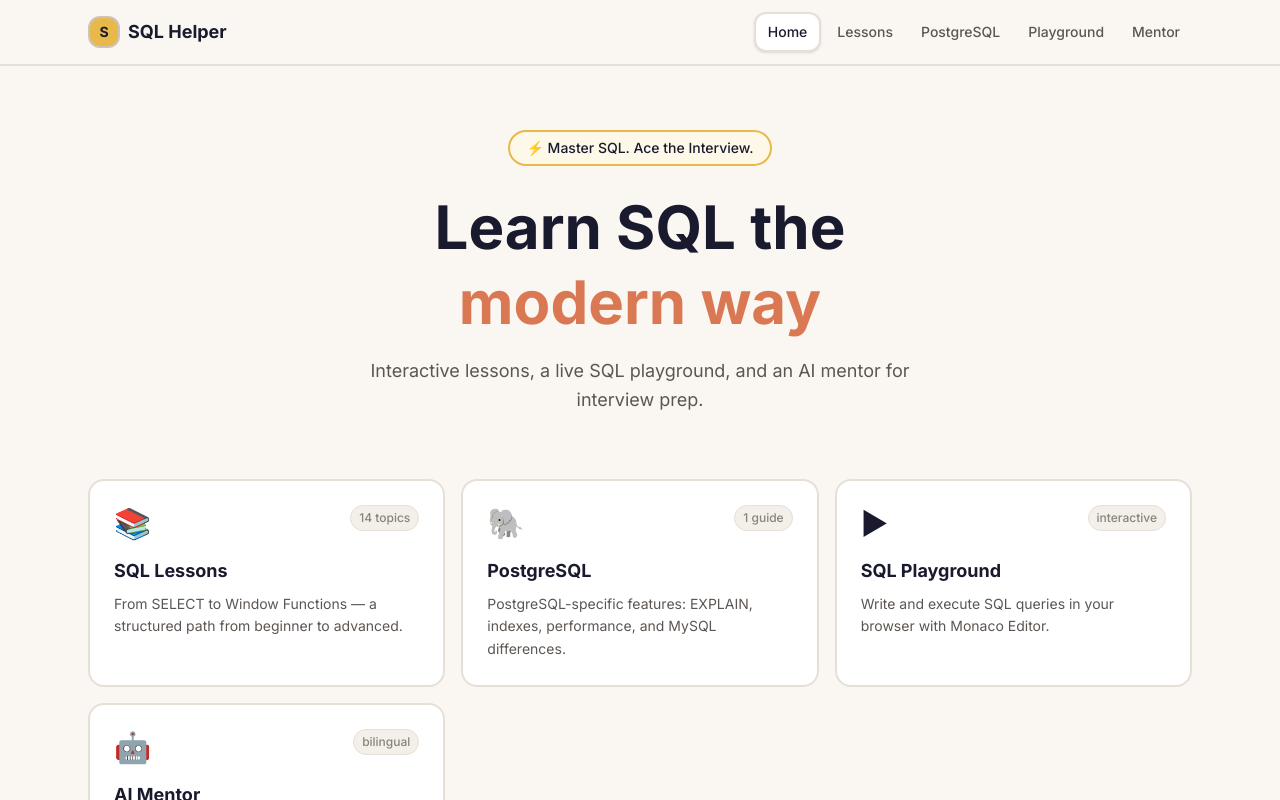
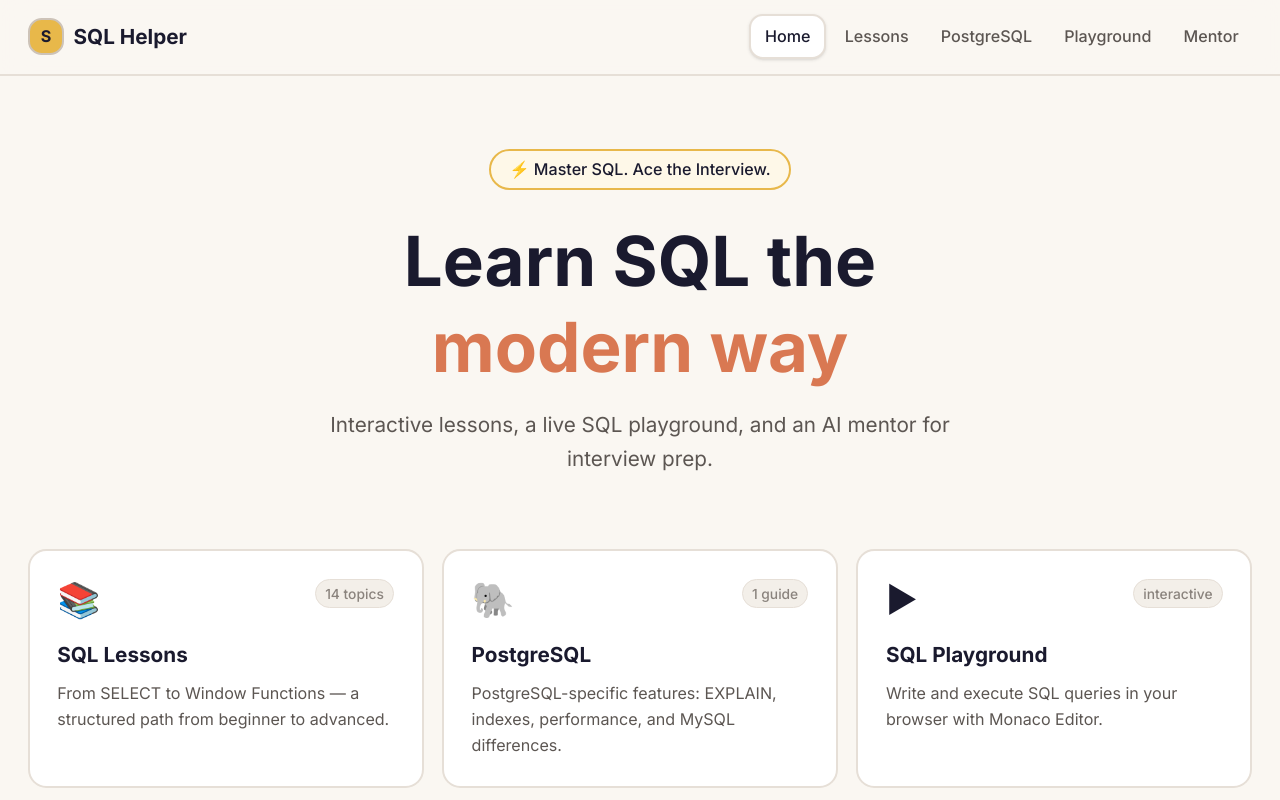
Before and after one commit to MuhammaddFouadd/Sql-Crack-Platform, a Next.js app: page / in a window 1280 px wide. Shown: the top 800 px of the page. Built offline with nearby package versions, Linux system fonts and the light colour scheme.

Commit message:
feat: scale entire site to 115% with css zoom

```diff
--- a/src/app/globals.css
+++ b/src/app/globals.css
@@ -38,6 +38,10 @@
   --font-size-3xl: 2rem;
   --font-size-4xl: 2.5rem;
   --font-size-5xl: 3.25rem;
+}
+
+html {
+  zoom: 1.15;
 }
 
 body {
```
